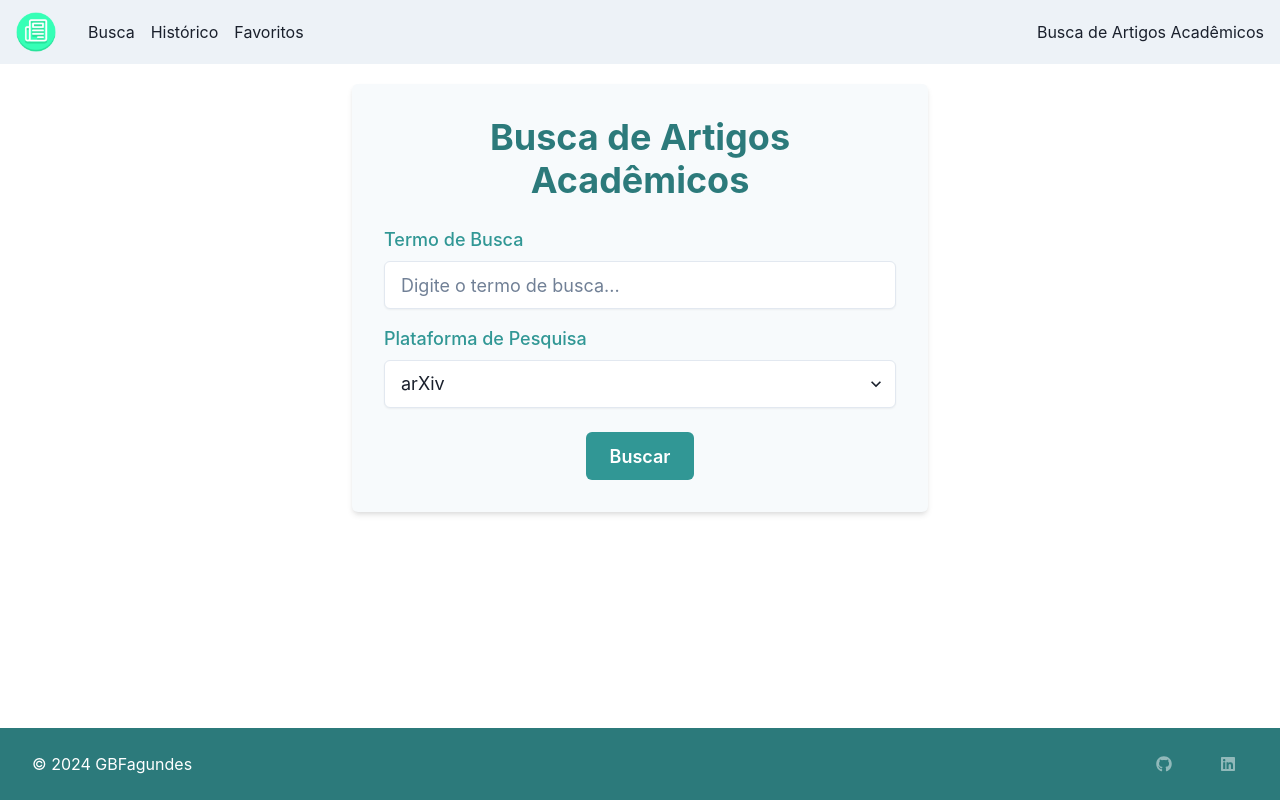
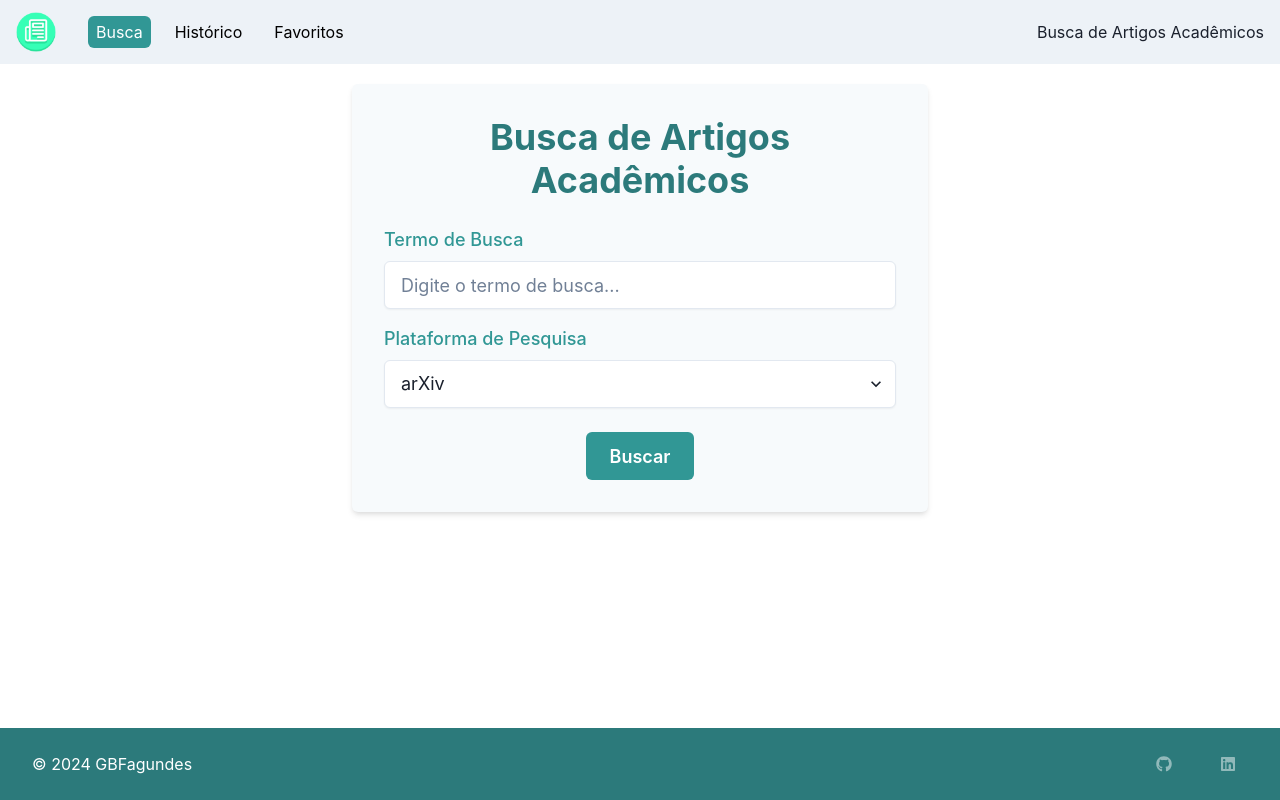
Before and after one commit to Grazziano/article-finder, a React (Vite) app: page / in a window 1280 px wide. Built offline with nearby package versions, Linux system fonts and the light colour scheme.

Commit message:
Leaving the link active if it corresponds to the current page

```diff
--- a/src/components/NavBar.tsx
+++ b/src/components/NavBar.tsx
@@ -2,21 +2,21 @@ import {
   Box,
   Flex,
   HStack,
-  // Link,
   IconButton,
-  // Button,
   useDisclosure,
   Stack,
   Image,
   Text,
+  Link as ChakraLink,
 } from '@chakra-ui/react';
-import { Link } from 'react-router-dom';
+import { Link, useLocation } from 'react-router-dom';
 import { HamburgerIcon, CloseIcon } from '@chakra-ui/icons';
 import PaperImg from '../assets/images/paper.png';
 
 const Links = ['Busca', 'Histórico', 'Favoritos'];
 
 const NavLink = ({ children }: { children: React.ReactNode }) => {
+  const location = useLocation();
   let link = '/';
 
   if (children === 'Histórico') {
@@ -27,19 +27,24 @@ const NavLink = ({ children }: { children: React.ReactNode }) => {
     link = '/';
   }
 
+  const isActive = location.pathname === link;
+
   return (
-    <Link
-      // px={2}
-      // py={1}
-      // rounded={'md'}
-      // _hover={{
-      //   textDecoration: 'none',
-      //   bg: 'gray.200',
-      // }}
+    <ChakraLink
+      as={Link}
       to={link}
+      px={2}
+      py={1}
+      rounded={'md'}
+      bg={isActive ? 'teal.500' : 'transparent'}
+      color={isActive ? 'white' : 'black'}
+      _hover={{
+        textDecoration: 'none',
+        bg: isActive ? 'teal.600' : 'gray.200',
+      }}
     >
       {children}
-    </Link>
+    </ChakraLink>
   );
 };
 
@@ -74,9 +79,6 @@ export default function Navbar() {
           </HStack>
         </HStack>
         <Flex alignItems={'center'}>
-          {/* <Button variant={'solid'} colorScheme={'teal'} size={'sm'} mr={4}>
-            Ação
-          </Button> */}
           <Text>Busca de Artigos Acadêmicos</Text>
         </Flex>
       </Flex>
```
